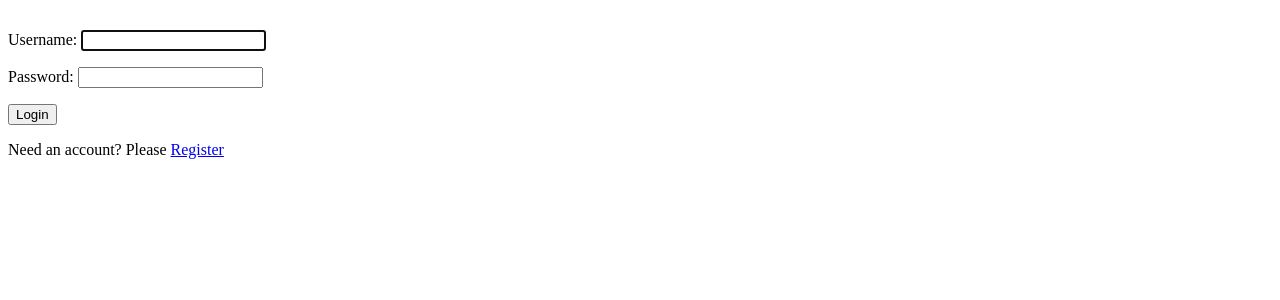
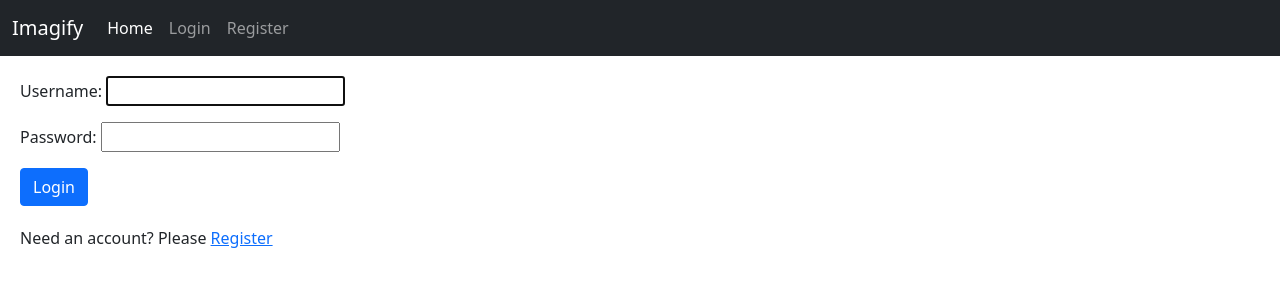
Before and after one commit to LakhiCharanMahato/Imagify, a Django app: page /login/ in a window 1280 px wide. Shown: the top 300 px of the page. Run offline with Django 3.2, Linux system fonts and the light colour scheme.

Commit message:
boostrap added

```diff
--- a/templates/accounts/login.html
+++ b/templates/accounts/login.html
@@ -1,12 +1,12 @@
 {% extends "base.html" %}
 
 {% block content %}
-    <div style="margin-top: 30px;">
+    <div >
         <form method="POST">
             {% csrf_token %}
             {{ form.as_p }}
-            <button type="submit">Login</button>
+            <button type="submit" class="btn btn-primary">Login</button>
         </form>
-        <p>Need an account? Please <a href="/register">Register</a> </p>
+        <p style="margin-top: 20px;"">Need an account? Please <a href="/register">Register</a> </p>
     </div>
 {% endblock content %}
--- a/templates/accounts/logout.html
+++ b/templates/accounts/logout.html
@@ -5,7 +5,7 @@
         <form method="POST">
             {% csrf_token %}
             <p>Are you sure you want to logout?</p>
-            <button type="submit">Yes, logout.</button>
+            <button type="submit" class="btn btn-danger">Yes, logout</button>
         </form>
     </div>
 {% endblock content %}
--- a/templates/accounts/register.html
+++ b/templates/accounts/register.html
@@ -1,12 +1,12 @@
 {% extends "base.html" %}
 
 {% block content %}
-    <div style="margin-top: 30px;">
+    <div >
         <form method="POST">
             {% csrf_token %}
             {{ form.as_p }}
-            <button type="submit">Register</button>
+            <button type="submit" class="btn btn-success">Register</button>
         </form>
-        <p>Already have an account? Please <a href="/login">Login</a> </p>
+        <p style="margin-top: 20px;"">Already have an account? Please <a href="/login">Login</a> </p>
     </div>
 {% endblock content %}
--- a/templates/base.html
+++ b/templates/base.html
@@ -1,10 +1,34 @@
 <!DOCTYPE html>
 <html>
     <head>
-
+        <meta charset="utf-8">
+        <meta name="viewport" content="width=device-width, initial-scale=1">
+        <link href="https://cdn.jsdelivr.net/npm/bootstrap@5.1.3/dist/css/bootstrap.min.css" rel="stylesheet" integrity="sha384-1BmE4kWBq78iYhFldvKuhfTAU6auU8tT94WrHftjDbrCEXSU1oBoqyl2QvZ6jIW3" crossorigin="anonymous">
     </head>
     <body>
+        <nav class="navbar navbar-expand-lg navbar-dark bg-dark" >
+            <div class="container-fluid">
+              <a class="navbar-brand" href="/">Imagify</a>
+              <button class="navbar-toggler" type="button" data-bs-toggle="collapse" data-bs-target="#navbarNavAltMarkup" aria-controls="navbarNavAltMarkup" aria-expanded="false" aria-label="Toggle navigation">
+                <span class="navbar-toggler-icon"></span>
+              </button>
+              <div class="collapse navbar-collapse" id="navbarNavAltMarkup">
+                <div class="navbar-nav">
+                  <a class="nav-link active" aria-current="page" href="/">Home</a>
+                  {% if request.user.is_authenticated %}
+                  <a class="nav-link" href="/logout/">Logout</a>
+                  {% else %}
+                  <a class="nav-link" href="/login/">Login</a>
+                  <a class="nav-link" href="/register/">Register</a>
+                  {% endif %}
+                </div>
+              </div>
+            </div>
+          </nav>
+        <div style="margin: 20px;">
         {% block content %}
         {% endblock content %}
+        </div>
+        <script src="https://cdn.jsdelivr.net/npm/bootstrap@5.1.3/dist/js/bootstrap.bundle.min.js" integrity="sha384-ka7Sk0Gln4gmtz2MlQnikT1wXgYsOg+OMhuP+IlRH9sENBO0LRn5q+8nbTov4+1p" crossorigin="anonymous"></script>
     </body>
 </html>
```
